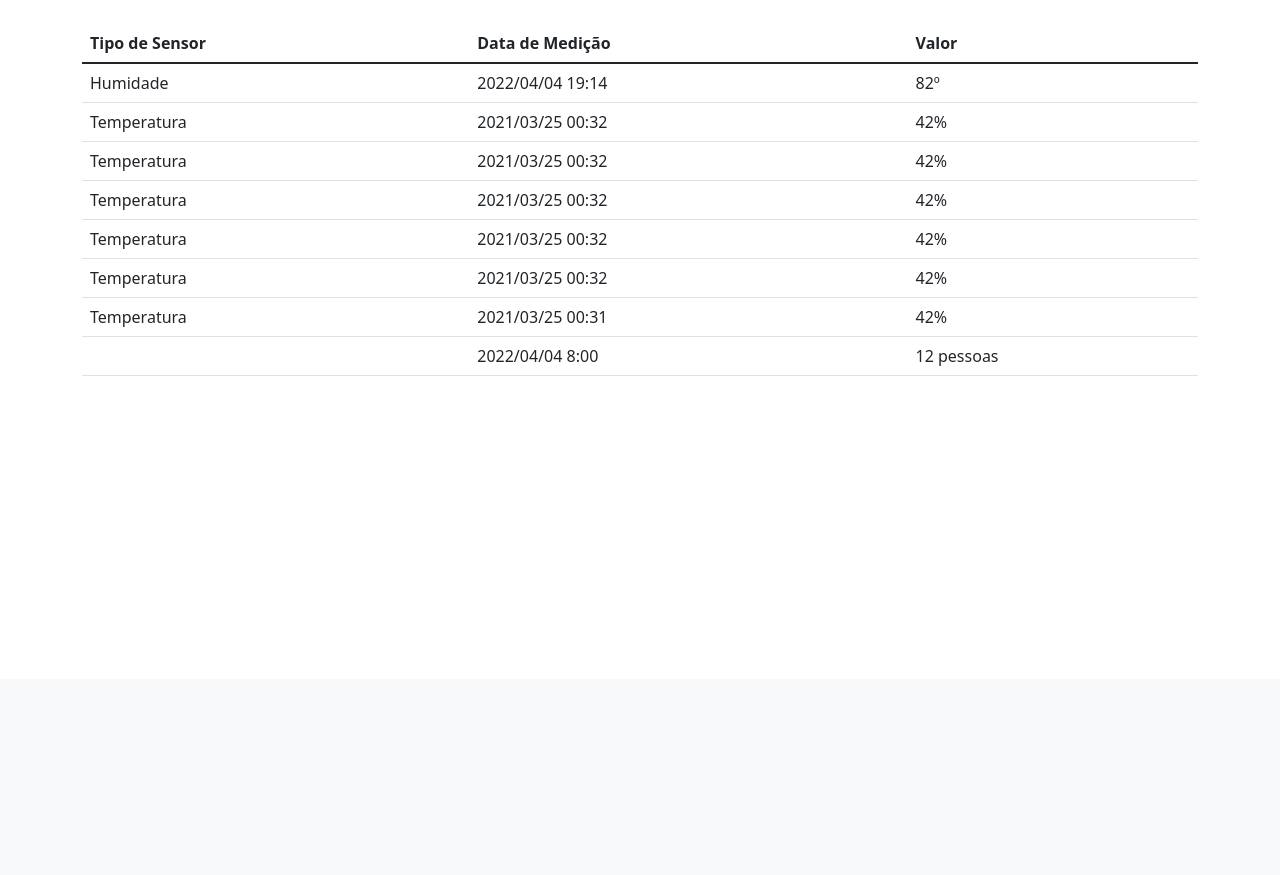
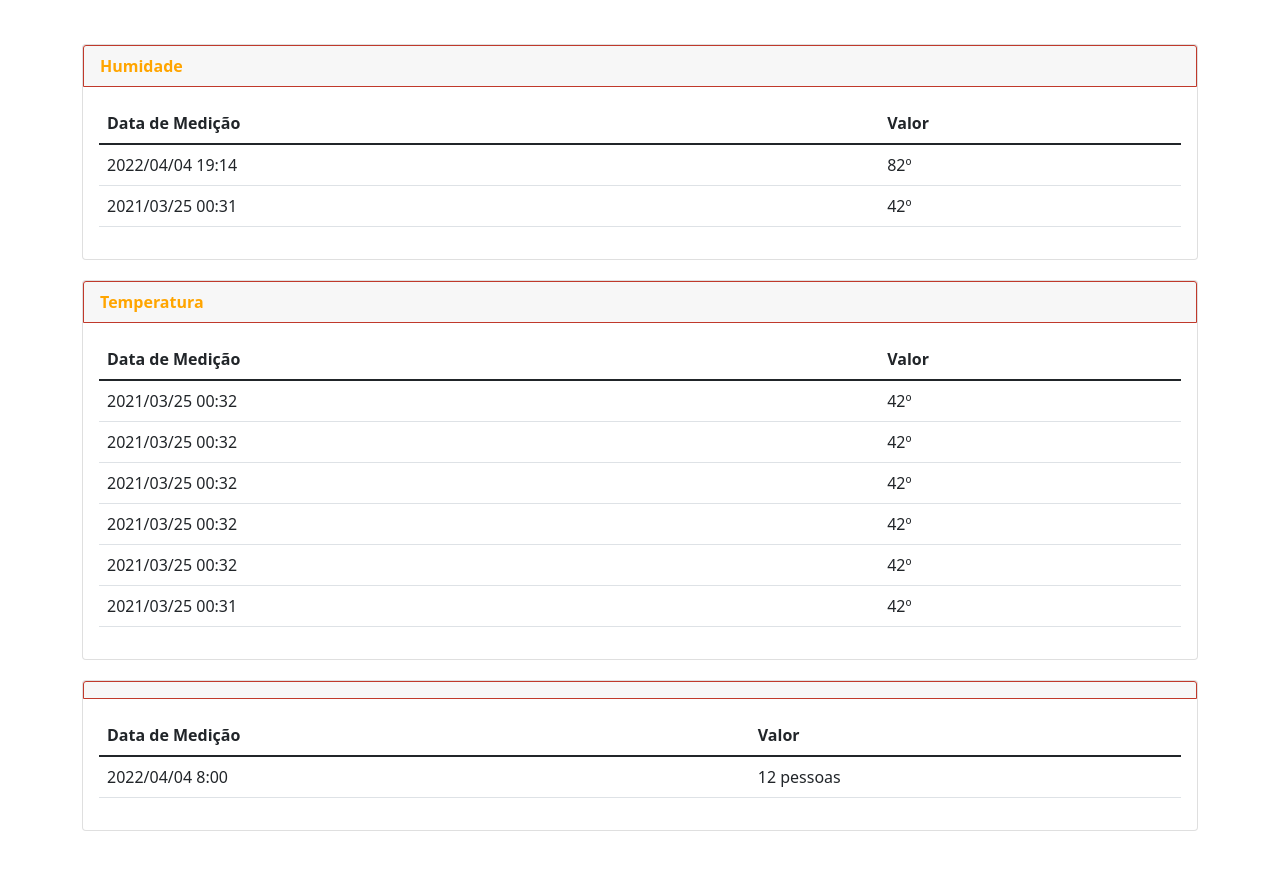
Before and after one commit to zee02/TI-ProjFase1, a PHP site: page /historico.php in a window 1280 px wide. Shown: the part 121-996 px from the top of the page. Before the commit the page ends 497 px from the top, so only its background shows below. Run offline with PHP 8.4, Linux system fonts and the light colour scheme; the visitor is signed in with stand-in values (Sample User, id 1).

Commit message:
Some fixes

```diff
--- a/api/files/humidade/log.txt
+++ b/api/files/humidade/log.txt
@@ -1 +1,2 @@
 2022/04/04 19:14;82
+2021/03/25 00:31;42
--- a/historico.php
+++ b/historico.php
@@ -1,5 +1,4 @@
 <?php
-include 'nav.php';
 if (session_status() == PHP_SESSION_DISABLED) {
     session_start();
 }
@@ -36,48 +35,124 @@
 
 ?>
 
-<!--TABELA DE INFORMAÇÃO-->
+<!DOCTYPE html>
+<html>
+    <head>
+    <meta charset="utf-8">
+        <meta name="viewport" content="width=device-width, initial-scale=1">
+        <meta name="authors" content="Gonçalo Pestana e José Fernandes">
+	    <link href="https://cdn.jsdelivr.net/npm/bootstrap@5.1.3/dist/css/bootstrap.min.css" rel="stylesheet" integrity="sha384-1BmE4kWBq78iYhFldvKuhfTAU6auU8tT94WrHftjDbrCEXSU1oBoqyl2QvZ6jIW3" crossorigin="anonymous">
+	    <link href="css\style.css" rel="stylesheet">
+	    <title>Histórico</title>
+    </head>
+
+    <body>
+    <?php include 'nav.php'; ?>
+
+<!--TABELA COM INFORMAÇÃO DO SENSOR DE HUMIDADE-->
     <div class="container">
+        <div class="card" style="margin-top: 20px">
+            <div class="card-header borda">
+                <b><?php  echo "<td>" . $nome_humidade . "</td>" ?></b>
+            </div>
+            <div class="card-body">
+                <div class="table-responsive">
                     <table class="table">
                         <thead>
                             <tr>
+                                <th>
+                                    <b>Data de Medição</b>
+                                </th>
 
-                <th scope="col">Tipo de Sensor</th>
-                <th scope="col">Data de Medição</th>
-                <th scope="col">Valor</th>
+                                <th>
+                                    <b>Valor</b>
+                                </th>
                             </tr>
                         </thead>
-        <tbody>
+
                         <?php
                             foreach ($get_logs_humidade as $gh) {
                                 $gh = explode(';', $gh);
                                 echo "<tr>";
-                echo "<td>" . $nome_humidade . "</td>";
                                 echo "<td>" . $gh[0] . "</td>";
                                 echo "<td>" . $gh[1] . "º" . "</td>";
                                 echo "</tr>";
                             }
                         ?>
+                    </table>
+                </div>
+            </div>
+        </div>
+
+<!--TABELA COM INFORMAÇÃO DO SENSOR DE TEMPERATURA-->
+        <div class="card" style="margin-top: 20px">
+            <div class="card-header borda">
+                <b><?php  echo "<td>" . $nome_temperatura . "</td>" ?></b>
+            </div>
+            <div class="card-body">
+                <div class="table-responsive">
+                    <table class="table">
+                        <thead>
+                            <tr>
+                                <th>
+                                    <b>Data de Medição</b>
+                                </th>
+
+                                <th>
+                                    <b>Valor</b>
+                                </th>
+                            </tr>
+                        </thead>
+
                         <?php
-            foreach ($get_logs_temp as $gt) {
-                $gt = explode(';', $gt);
+                            foreach ($get_logs_temp as $gh) {
+                                $gh = explode(';', $gh);
                                 echo "<tr>";
-                echo "<td>" . $nome_temperatura . "</td>";
-                echo "<td>" . $gt[0] . "</td>";
-                echo "<td>" . $gt[1] . "%" . "</td>";
+                                echo "<td>" . $gh[0] . "</td>";
+                                echo "<td>" . $gh[1] . "º" . "</td>";
                                 echo "</tr>";
                             }
                         ?>
+                    </table>
+                </div>
+            </div>
+        </div>
+
+<!--TABELA COM INFORMAÇÃO DO SENSOR DE ENTRADA-->
+        <div class="card" style="margin-top: 20px">
+            <div class="card-header borda">
+                <b><?php  echo "<td>" . $nome_porta . "</td>" ?></b>
+            </div>
+            <div class="card-body">
+                <div class="table-responsive">
+                    <table class="table">
+                        <thead>
+                            <tr>
+                                <th>
+                                    <b>Data de Medição</b>
+                                </th>
+
+                                <th>
+                                    <b>Valor</b>
+                                </th>
+                            </tr>
+                        </thead>
+
                         <?php
-            foreach ($get_logs_porta as $gp) {
-                $gp = explode(';', $gp);
+                            foreach ($get_logs_porta as $gh) {
+                                $gh = explode(';', $gh);
                                 echo "<tr>";
-                echo "<td>" . $nome_porta . "</td>";
-                echo "<td>" . $gp[0] . "</td>";
-                echo "<td>" . $gp[1] . " pessoas" . "</td>";
+                                echo "<td>" . $gh[0] . "</td>";
+                                echo "<td>" . $gh[1] . " pessoas" . "</td>";
                                 echo "</tr>";
                             }
                         ?>
-        </tbody>
                     </table>
                 </div>
+            </div>
+        </div>
+    </div>
+    <br>
+    <script src="https://cdn.jsdelivr.net/npm/bootstrap@5.1.3/dist/js/bootstrap.bundle.min.js" integrity="sha384-ka7Sk0Gln4gmtz2MlQnikT1wXgYsOg+OMhuP+IlRH9sENBO0LRn5q+8nbTov4+1p" crossorigin="anonymous"></script>
+    </body>
+</html>
--- a/logout.php
+++ b/logout.php
@@ -1,4 +1,5 @@
 <?php
+#Código para terminar a sessão do utilizador
 session_start();
 session_unset();
 session_destroy();
--- a/nav.php
+++ b/nav.php
@@ -3,11 +3,7 @@
 	session_start();
 }
 ?>
-<link href="https://cdn.jsdelivr.net/npm/bootstrap@5.1.3/dist/css/bootstrap.min.css" rel="stylesheet" integrity="sha384-1BmE4kWBq78iYhFldvKuhfTAU6auU8tT94WrHftjDbrCEXSU1oBoqyl2QvZ6jIW3" crossorigin="anonymous">
-<link href="css/style.css" rel="stylesheet">
-<title>Plataforma IoT</title>
-<meta http-equiv="refresh" content="5">
-
+<body>
 <!--Barra de navegação-->
 <nav class="navbar navbar-expand-lg navbar-light bg-light">
 	<div class="container-fluid">
```
Also changed, not shown: api/api.php (+9 -1 lines), dashboard.php (+14 -15 lines), index.php (+10 -9 lines), 1 other file. Lines whose indentation alone changed are shown as unchanged.
